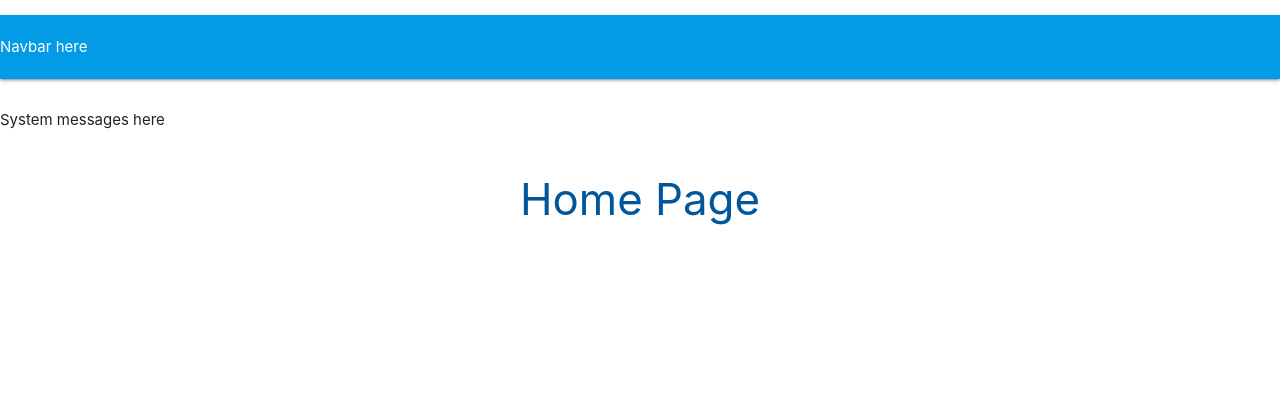
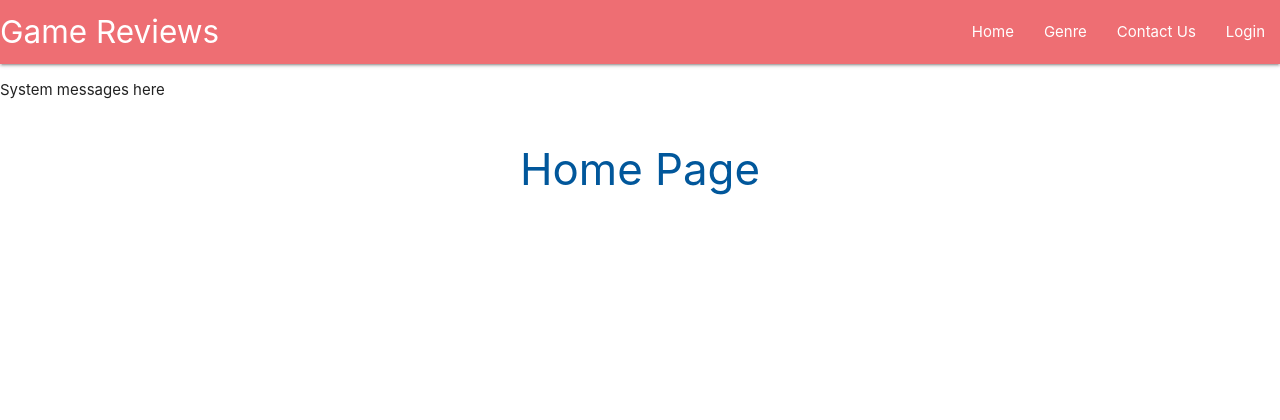
Before and after one commit to KevAndrews/Milestone_Project_3, a Flask app: page / in a window 1280 px wide. Shown: the top 420 px of the page. Run offline with Flask 2, Linux system fonts and the light colour scheme; some libraries are stand-ins or nearby versions.

Commit message:
Add navbar html and js

```diff
--- a/static/css/style.css
+++ b/static/css/style.css
@@ -1,3 +1,4 @@
+/* Used the Sticky Footer from https://materializecss.com/footer.html */
 body {
   display: flex;
   min-height: 100vh;
--- a/static/js/script.js
+++ b/static/js/script.js
@@ -0,0 +1,3 @@
+$(document).ready(function(){
+    $('.sidenav').sidenav();
+});
--- a/templates/base.html
+++ b/templates/base.html
@@ -5,18 +5,33 @@
     <meta name="viewport" content="width=device-width, initial-scale=1.0">
     <link rel="stylesheet" href="https://cdnjs.cloudflare.com/ajax/libs/materialize/1.0.0/css/materialize.min.css"
         integrity="sha512-UJfAaOlIRtdR+0P6C3KUoTDAxVTuy3lnSXLyLKlHYJlcSU8Juge/mjeaxDNMlw9LgeIotgz5FP8eUQPhX1q10A==" crossorigin="anonymous" referrerpolicy="no-referrer" />
+    <link href="https://fonts.googleapis.com/icon?family=Material+Icons" rel="stylesheet">
     <link rel="stylesheet" href="{{ url_for('static', filename='css/style.css') }}" type="text/css">
     <title>Game Reviews</title>
 </head>
 <body>
 
     <header>
-        <!-- Navbar -->
-		<nav class="nav-extended text-shadow light-blue darken-1">
-			<div class="nav-wrapper">
-				<p>Navbar here</p>
-			</div>
-		</nav>
+        <!-- Used the Mobile Collapse Button navbar from https://materializecss.com/navbar.html -->
+        <nav>
+            <div class="nav-wrapper">
+                <a href="#!" class="left brand-logo">Game Reviews</a>
+                <a href="#" data-target="mobile-demo" class="right sidenav-trigger"><i class="material-icons">menu</i></a>
+                <ul class="right hide-on-med-and-down">
+                    <li><a href="#">Home</a></li>
+                    <li><a href="#">Genre</a></li>
+                    <li><a href="#">Contact Us</a></li>
+                    <li><a href="#">Login</a></li>
+                </ul>
+            </div>
+        </nav>
+
+        <ul class="sidenav" id="mobile-demo">
+            <li><a href="#">Home</a></li>
+            <li><a href="#">Genre</a></li>
+            <li><a href="#">Contact Us</a></li>
+            <li><a href="#">Login</a></li>
+        </ul>
 	</header>
 
     <!-- Feedback Messages section -->
```
Lines whose indentation alone changed are shown as unchanged.
